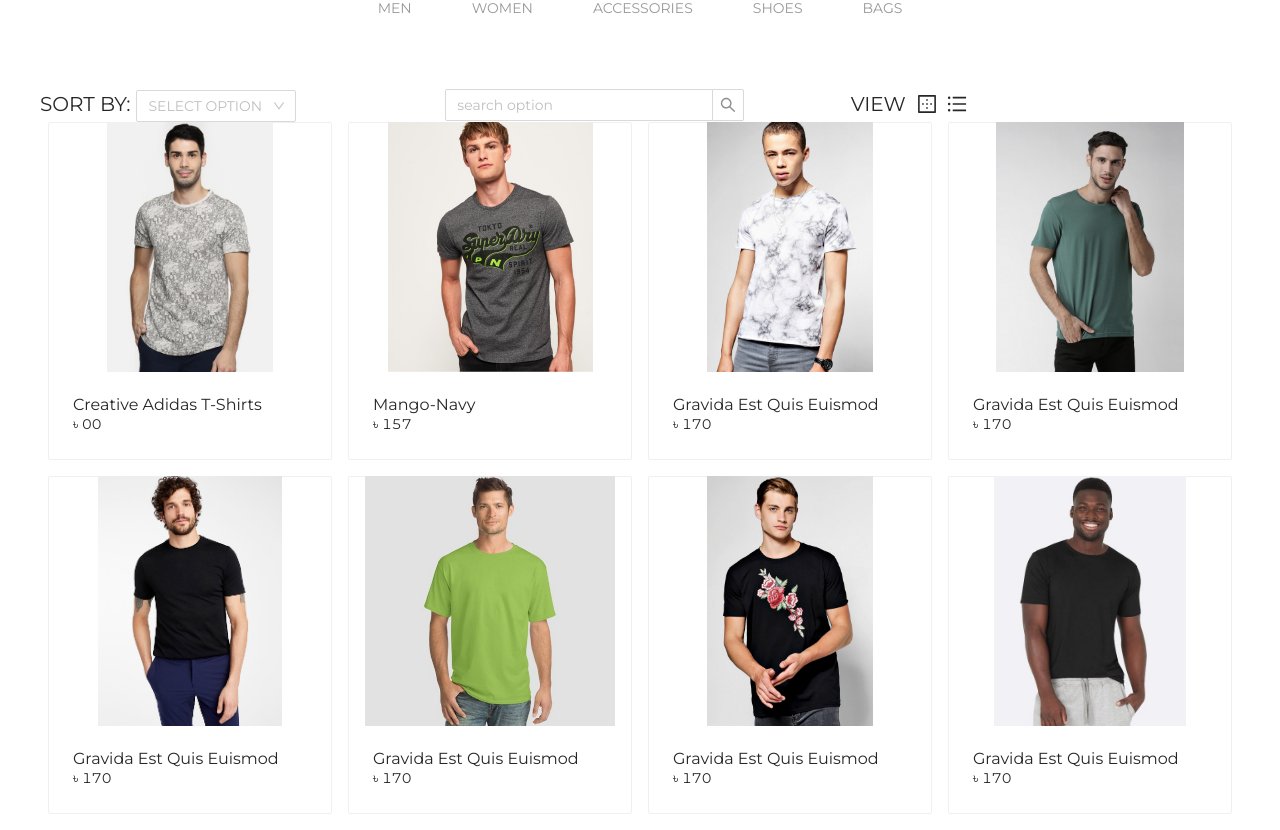
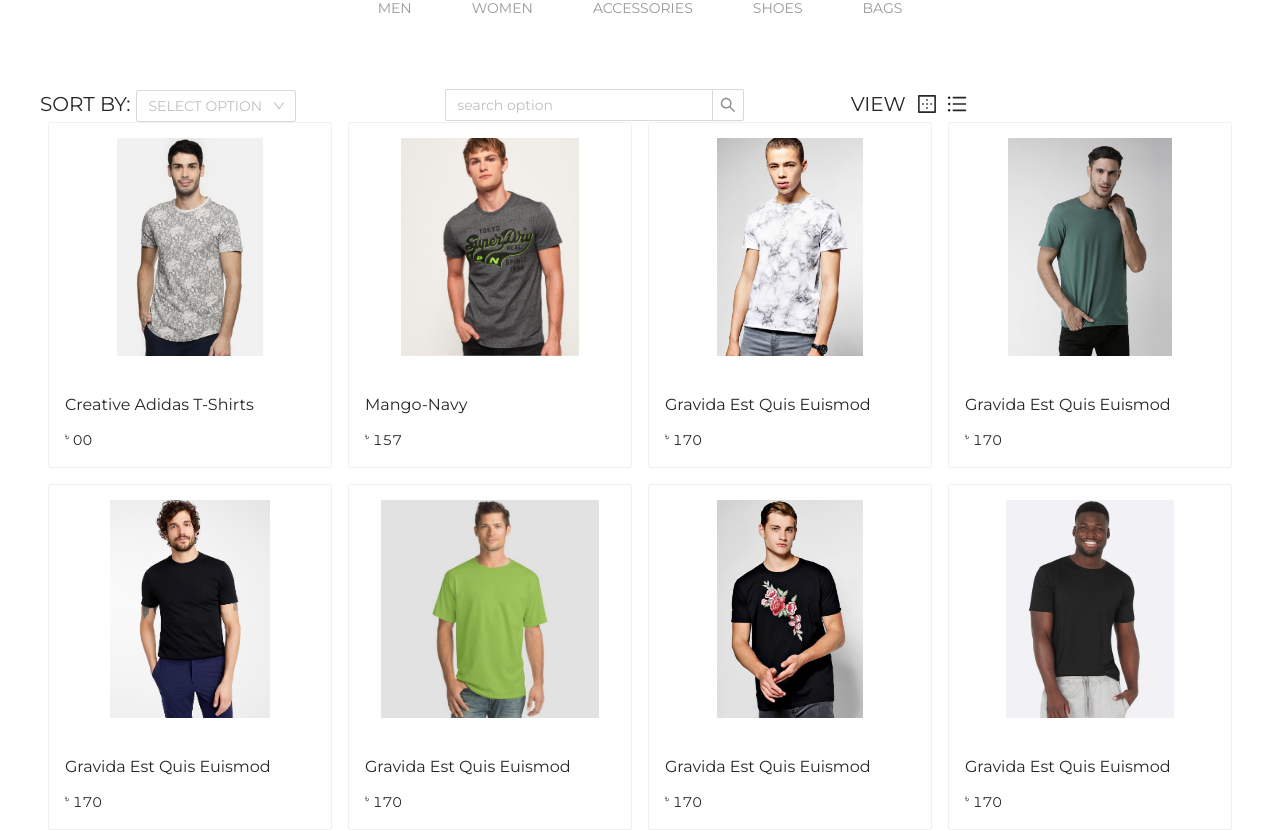
Before and after one commit to Alamin02/pluto, a React (Create React App) app: page /products/list in a window 1280 px wide. Shown: the part 560-1390 px from the top of the page. Built offline with nearby package versions, Linux system fonts and the light colour scheme; a web font is replaced by a local one.

Commit message:
fix: ProductCard style fixed

```diff
--- a/src/components/product/ProductCard.js
+++ b/src/components/product/ProductCard.js
@@ -1,17 +1,38 @@
-import { Card } from "antd";
+import { Grid, Card } from "antd";
 
 const { Meta } = Card;
+const { useBreakpoint } = Grid;
 
-const mystyle = {
+const cardStyle = {
   height: 250,
   objectFit: "contain",
+  padding: "1rem",
+};
+
+const productTitleStyle = {
+  color: "red",
+  paddingBottom: "1rem",
+  marginLeft: "-0.5rem",
+};
+
+const priceStyle = {
+  marginLeft: "-0.5rem",
+  marginBottom: "-0.5rem",
 };
 
 const CardItem = ({ title, src, price }) => {
+  const screens = useBreakpoint();
+
   return (
-    <Card hoverable cover={<img alt={title} src={src} style={mystyle} />}>
-      <Meta title={title} />
-      <span>৳&nbsp;{price}</span>
+    <Card
+      hoverable
+      headStyle={productTitleStyle}
+      cover={<img alt={title} src={src} style={cardStyle} />}
+    >
+      <Meta style={productTitleStyle} title={title} />
+      <p style={priceStyle}>
+        <sup>৳</sup>&nbsp;{price}
+      </p>
     </Card>
   );
 };
```
